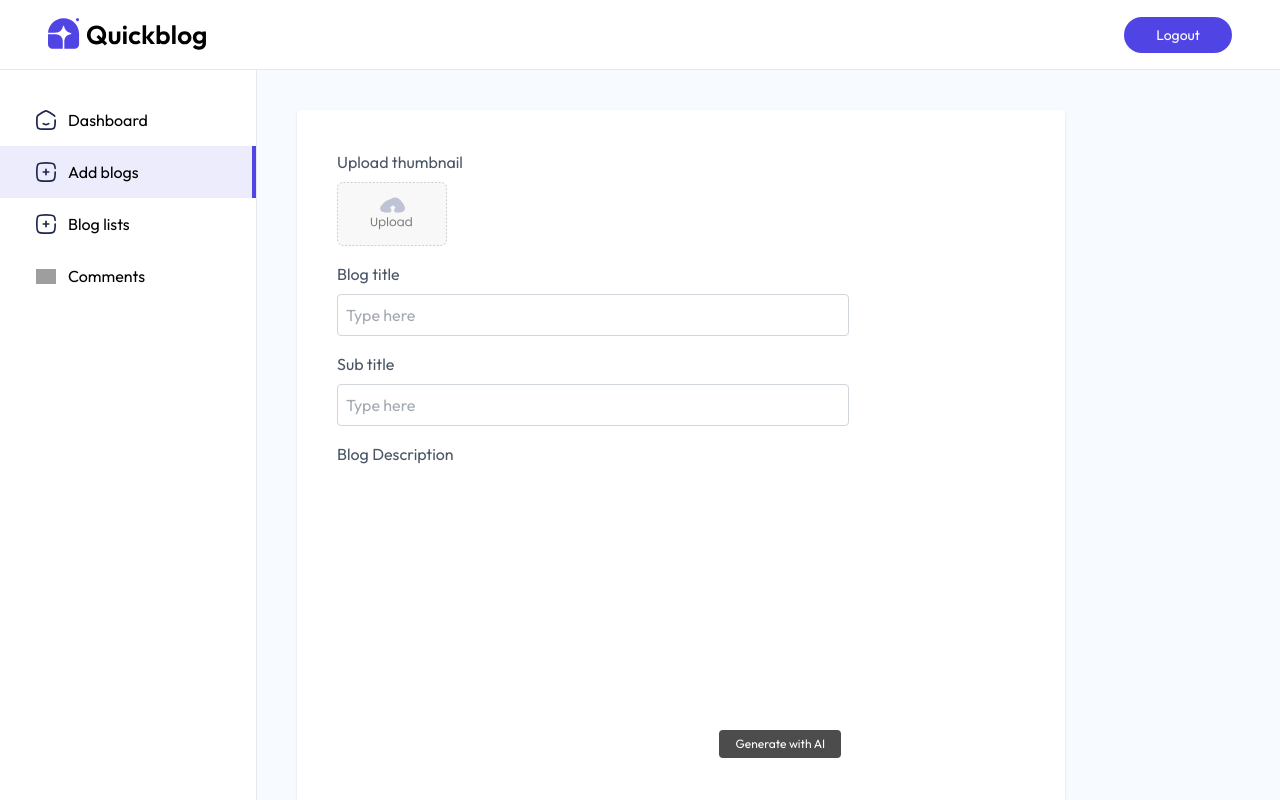
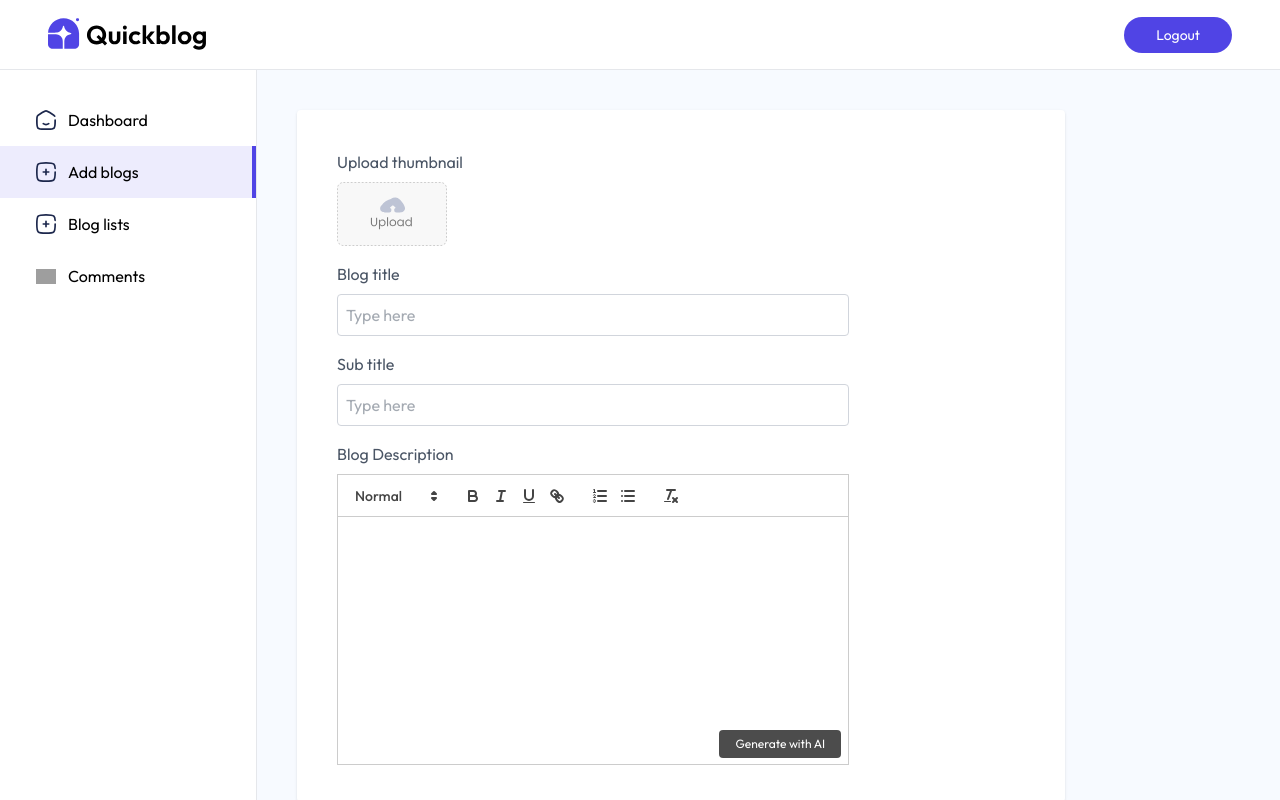
Before and after one commit to natitam1/QuickBlog-Natnael, a React (Vite) app in the folder client/: page /admin/addBlog in a window 1280 px wide. Built offline with nearby package versions, Linux system fonts and the light colour scheme; grey boxes are pictures that could not be loaded.

Commit message:
Initiate quill once

```diff
--- a/client/src/App.jsx
+++ b/client/src/App.jsx
@@ -8,6 +8,7 @@
 import ListBlog from "./pages/admin/ListBlog";
 import Comments from "./pages/admin/Comments";
 import Login from "./components/admin/Login";
+import "quill/dist/quill.snow.css";
 
 const App = () => {
   return (
--- a/client/src/pages/admin/AddBlog.jsx
+++ b/client/src/pages/admin/AddBlog.jsx
@@ -1,7 +1,11 @@
-import React, { useState } from "react";
+import React, { useEffect, useRef, useState } from "react";
 import { assets } from "../../assets/assets";
+import Quill from "quill";
 
 const AddBlog = () => {
+  const editorRef = useRef(null);
+  const quillRef = useRef(null);
+
   const [image, setImage] = useState(false);
   const [title, setTitle] = useState("");
   const [subTitle, setSubTitle] = useState("");
@@ -13,6 +17,12 @@
   const onSubmitHandler = async (e) => {
     e.preventDefault();
   };
+  useEffect(() => {
+    // Initiate Quill only once
+    if (!quillRef.current && editorRef.current) {
+      quillRef.current = new Quill(editorRef.current, { theme: "snow" });
+    }
+  });
   return (
     <form
       onSubmit={onSubmitHandler}
@@ -54,6 +64,7 @@
         />
         <p className="mt-4">Blog Description</p>
         <div className="max-w-lg h-74 pb-16 sm:pb-10 pt-2 relative">
+          <div ref={editorRef}></div>
           <button
             onClick={generateContent}
             className="absolute bottom-1 right-2 ml-2 text-xs text-white bg-black/70 px-4 py-1.5 rounded hover:underline cursor-pointer"
```
